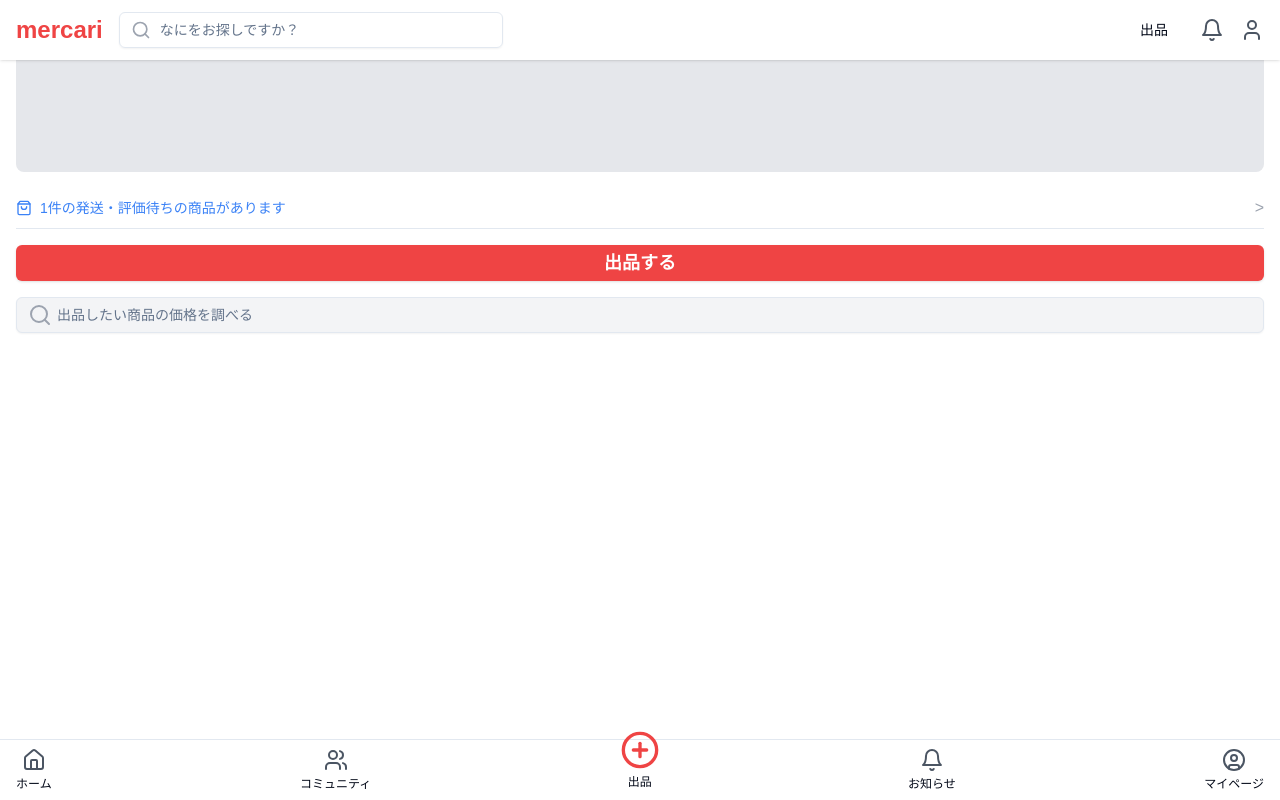
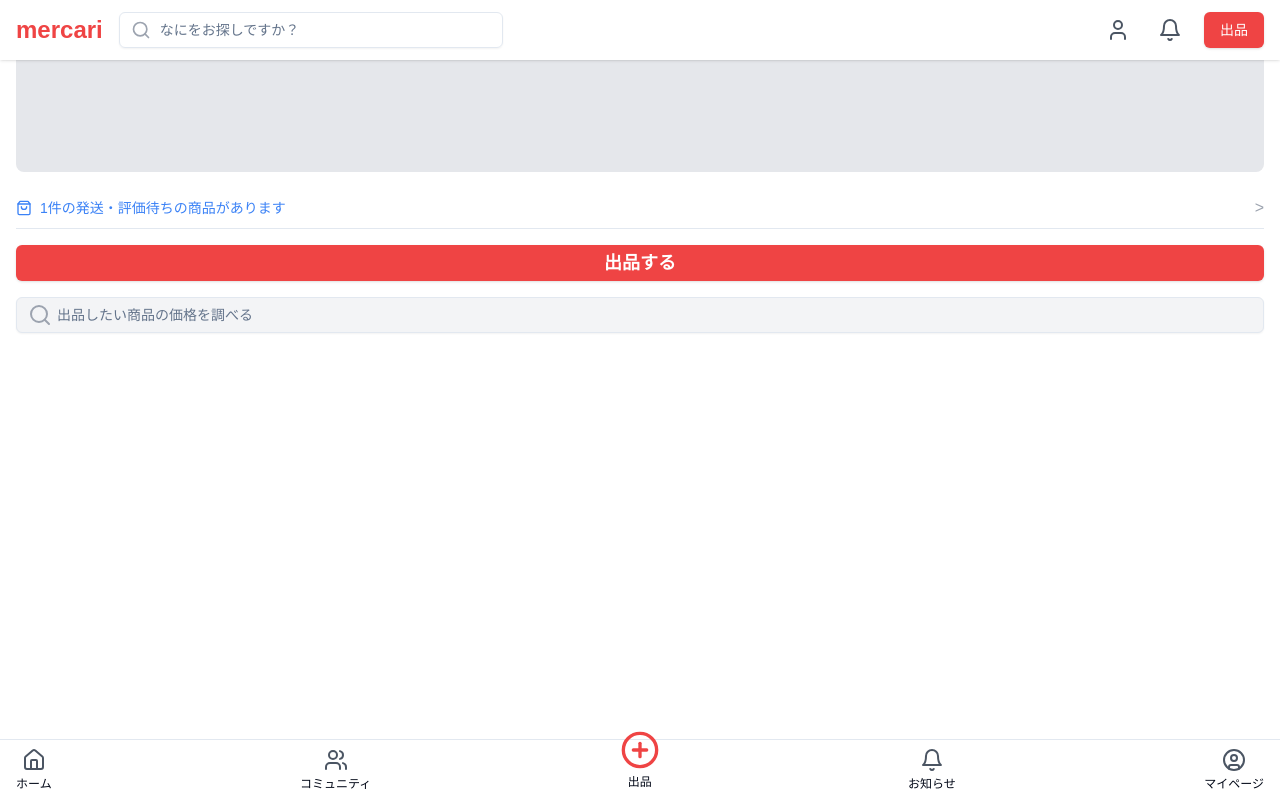
Before and after one commit to hato72/MercariAI-LLM-Hackthon, a Next.js app in the folder nextjs/: page /listing in a window 1280 px wide. Built offline with nearby package versions, Linux system fonts and the light colour scheme.

Commit message:
fix: headerとfooterにあるボタンのルーティング

```diff
--- a/nextjs/components/footer.tsx
+++ b/nextjs/components/footer.tsx
@@ -1,5 +1,7 @@
 // components/footer.tsx
 import { Home, Users, PlusCircle, Bell as BellIcon, UserCircle } from "lucide-react"
+import { Button } from "@/components/ui/button";
+import Link from "next/link";
 
 export default function Footer() {
   return (
@@ -8,25 +10,41 @@ export default function Footer() {
       {/* ボトムナビゲーション */}
       <nav className="fixed bottom-0 left-0 right-0 bg-white border-t py-2 px-4">
         <ul className="flex justify-between items-center">
-          <li className="flex flex-col items-center">
+          <li>
+          <Link href="/home">
+            <Button variant="ghost" className="flex flex-col items-center h-auto p-0">
               <Home size={24} className="text-gray-600" />
               <span className="text-xs mt-1">ホーム</span>
+            </Button>
+          </Link>
           </li>
-          <li className="flex flex-col items-center">
+          <li>
+            <Link href="/community">
+            <Button variant="ghost" className="flex flex-col items-center h-auto p-0">
               <Users size={24} className="text-gray-600" />
               <span className="text-xs mt-1">コミュニティ</span>
+            </Button>
+            </Link>
           </li>
-          <li className="flex flex-col items-center">
+          <li>
+            <Link href="/listing">
+            <Button variant="ghost" className="flex flex-col items-center h-auto p-0">
               <PlusCircle size={40} className="text-red-500 -mt-5" />
               <span className="text-xs mt-1">出品</span>
+            </Button>
+            </Link>
           </li>
-          <li className="flex flex-col items-center">
+          <li>
+            <Button variant="ghost" className="flex flex-col items-center h-auto p-0">
               <BellIcon size={24} className="text-gray-600" />
               <span className="text-xs mt-1">お知らせ</span>
+            </Button>
           </li>
-          <li className="flex flex-col items-center">
+          <li>
+            <Button variant="ghost" className="flex flex-col items-center h-auto p-0">
               <UserCircle size={24} className="text-gray-600" />
               <span className="text-xs mt-1">マイページ</span>
+            </Button>
           </li>
         </ul>
       </nav>
--- a/nextjs/components/header.tsx
+++ b/nextjs/components/header.tsx
@@ -2,13 +2,18 @@
 import { Input } from "@/components/ui/input";
 import { Search, Bell, User } from "lucide-react";
 import { Button } from "@/components/ui/button";
+import Link from "next/link";
 
 export default function Header() {
   return (
     <header className="fixed top-0 left-0 w-full bg-white shadow z-50"> {/* 固定表示 */}
       <div className="container mx-auto px-4 py-3 flex items-center justify-between">
         <div className="flex items-center space-x-4">
+          <Link href="/home">
+          <Button variant="ghost" className="flex flex-col items-center h-auto p-0">
           <h1 className="text-2xl font-bold text-red-500">mercari</h1>
+          </Button>
+          </Link>
           <div className="relative">
             <Input
               type="search"
@@ -22,9 +27,20 @@ export default function Header() {
           </div>
         </div>
         <nav className="flex items-center space-x-4">
-          <Button variant="ghost">出品</Button>
-          <Bell className="text-gray-600" size={24} />
-          <User className="text-gray-600" size={24} />
+          <Button variant="ghost" size="icon" aria-label="ユーザープロフィール">
+            <User className="text-gray-600" size={24} />
+          </Button>
+          <Button variant="ghost" size="icon" aria-label="通知">
+            <Bell className="text-gray-600" size={24} />
+          </Button>
+          <Link href="/listing">
+          <Button
+            variant="default"
+            className="bg-red-500 hover:bg-red-600 text-white rounded-md px-4 py-2"
+          >
+            出品
+          </Button>
+          </Link>
         </nav>
       </div>
     </header>
```
Lines whose indentation alone changed are shown as unchanged.
